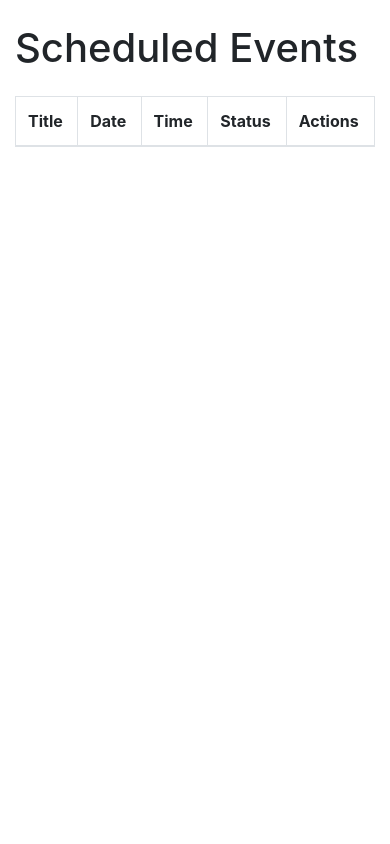
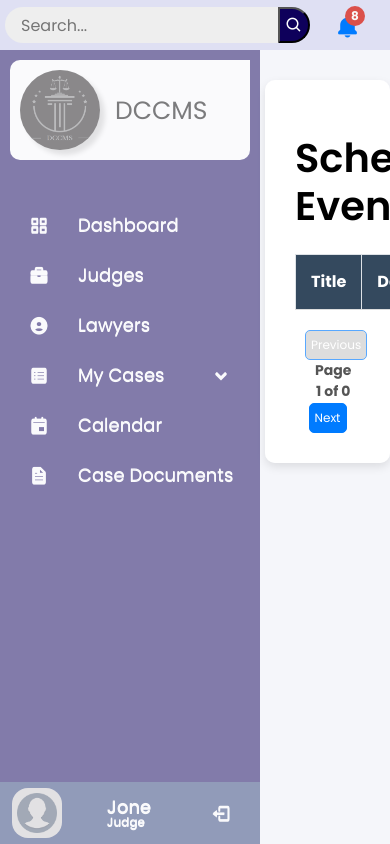
Before and after one commit to Hanana01/Court-System, a Flask app: page /judge/scheduled-events in a window 390 px wide. Run offline with Flask 2, Linux system fonts and the light colour scheme; data that the repository does not hold is empty; some libraries are stand-ins or nearby versions.

Commit message:
finished calendar

```diff
--- a/backend/judge/routes.py
+++ b/backend/judge/routes.py
@@ -3,10 +3,6 @@
 from datetime import timedelta
 
 judge_bp = Blueprint('judge', __name__, template_folder='../../frontend/templates/judge')
-
-@judge_bp.route('/scheduled-events')
-def scheduled_events():
-    return render_template('scheduled_event.html')
 
 @judge_bp.route('/')
 def judge_index():
@@ -15,6 +11,10 @@
 @judge_bp.route('/calendar')
 def judge_calendar():
     return render_template('judge_calendar.html')
+
+@judge_bp.route('/scheduled-events')
+def scheduled_events():
+    return render_template('scheduled_event.html')
 
 @judge_bp.route('/api/events', methods=['GET', 'POST'])
 def events():
@@ -66,7 +66,7 @@
         db.rollback()
         return jsonify({'error': str(e)}), 500
 
-@judge_bp.route('/api/events/<int:event_id>', methods=['PUT'])
+@judge_bp.route('/api/editevents/<int:event_id>', methods=['PUT'])
 def edit_event(event_id):
     db = mysql.connection
     cursor = db.cursor()
@@ -74,10 +74,14 @@
     title = data.get('title')
     event_date = data.get('event_date')
     event_time = data.get('event_time')
+
+    # Set the status to 'scheduled' when the event is edited
+    status = 'scheduled'
+
     try:
         cursor.execute(
-            "UPDATE events SET title = %s, event_date = %s, event_time = %s WHERE id = %s",
-            (title, event_date, event_time, event_id)
+            "UPDATE events SET title = %s, event_date = %s, event_time = %s, status = %s WHERE id = %s",
+            (title, event_date, event_time, status, event_id)
         )
         db.commit()
         return jsonify({'message': 'Event updated successfully'})
--- /dev/null
+++ b/frontend/static/styles/judge/events.css
@@ -0,0 +1,89 @@
+/* General Styles */
+* {
+    margin: 0;
+    padding: 0;
+    box-sizing: border-box;
+    font-family: 'Poppins', sans-serif;
+}
+
+body {
+    background-color: #f5f6fa;
+    color: #333;
+}
+
+/* Styling for the Container */
+.container {
+    margin-top: 80px;
+    background: white;
+    margin-left: 265px; /* Adjusted for the sidebar */
+    padding: 30px;
+    border-radius: 10px;
+    box-shadow: 0 4px 10px rgba(0, 0, 0, 0.1);
+    width: calc(100% - 265px); /* Adjust container width to fit next to the sidebar */
+    overflow-x: auto; /* Ensure horizontal scrolling if content overflows */
+}
+
+/* Table Styling */
+table.table {
+    width: 100%; /* Make sure the table takes the full width of the container */
+    border-collapse: collapse;
+    border-spacing: 0;
+    font-family: Arial, sans-serif;
+    background-color: #fff;
+}
+
+table.table th,
+table.table td {
+    padding: 15px;
+    text-align: left;
+    border-bottom: 1px solid #ddd;
+}
+
+table.table th {
+    background-color: #34495e;
+    color: white;
+    font-weight: bold;
+}
+
+table.table tbody tr:nth-child(even) {
+    background-color: #f2f2f2;
+}
+
+/* Table Actions Styling */
+.table .actions {
+    display: flex;
+    justify-content: space-between;
+}
+
+.table .btn {
+    margin: 0 5px;
+    font-size: 0.9rem;
+}
+
+.edit-btn {
+    background-color: #536dff;
+    color: white;
+}
+
+.finish-btn {
+    background-color: #32900a;
+    color: white;
+}
+
+.delete-btn {
+    background-color: #e74c3c;
+    color: white;
+}
+
+/* Button Hover Effects */
+.btn:hover {
+    opacity: 0.9;
+}
+
+h1.my-4 {
+    font-size: 2.5rem;
+    color: #000000;
+    font-weight: 600;
+    text-align: center;
+    margin-bottom: 30px;
+}
--- a/frontend/templates/admin/index_admin.html
+++ b/frontend/templates/admin/index_admin.html
@@ -2,7 +2,7 @@
 <html lang="en" dir="ltr">
     <head>
         <meta charset="UTF-8">
-        <title>DCCMS</title>
+        <title>DCCMS - Admin</title>
         <link rel="stylesheet" href="../static/index.css">
         <!-- Boxicons -->
         <link href='https://unpkg.com/boxicons@2.0.9/css/boxicons.min.css' rel='stylesheet'>
--- a/frontend/templates/judge/index_judge.html
+++ b/frontend/templates/judge/index_judge.html
@@ -2,7 +2,7 @@
 <html lang="en" dir="ltr">
     <head>
         <meta charset="UTF-8">
-        <title>DCCMS</title>
+        <title>DCCMS - Judge</title>
         <link rel="stylesheet" href="../static/index.css">
         <!-- Boxicons -->
         <link href='https://unpkg.com/boxicons@2.0.9/css/boxicons.min.css' rel='stylesheet'>
@@ -23,6 +23,7 @@
                 <span class="num">8</span>
             </a>
         </nav>
+
         <div class="sidebar close">
             <div class="logo-details">
                 <img class="logo" src="../static/images/myLogo1.png" alt="Logo" />
@@ -46,8 +47,6 @@
                         <i class='bx bxs-user-circle'></i>
                         <span class="link-name">Lawyers</span>
                     </a>
-
-            </li>
                 </li>
                 <li>
                     <div class="icon-link">
@@ -64,7 +63,7 @@
                     </ul>
                 </li>
                 <li>
-                <a href="#" id="calendar">
+                    <a href="#" id="calendar-link">
                         <i class='bx bxs-calendar-event'></i>
                         <span class="link-name">Calendar</span>
                     </a>
@@ -84,17 +83,20 @@
                             <div class="profile_name">Jone</div>
                             <div class="job">Judge</div>
                         </div>
-            <i class ='bx bx-log-out logout' ></i>
+                        <i class ='bx bx-log-out logout'></i>
                     </div>
                 </li>
             </ul>
         </div>
+
         <main>
             <div id="content">
-                <!-- Content from all html will be loaded here -->
+                <!-- Content will be loaded here -->
             </div>
         </main>
+
         <script>
+          // Function to load pages via Ajax
           function loadPage(page, url) {
                 history.pushState({ page: page }, page, url);
                 fetch(url)
@@ -105,16 +107,11 @@
                     .catch(error => console.error('Error loading the page:', error));
             }
 
-            document.getElementById('calendar').addEventListener('click', function(event) {
+            // Event listener for Calendar link
+            document.getElementById('calendar-link').addEventListener('click', function(event) {
                 event.preventDefault();
                 loadPage('judge_calendar', '/judge/calendar');
             });
-
-
-
         </script>
-
     </body>
-
-
 </html>
--- a/frontend/templates/judge/scheduled_event.html
+++ b/frontend/templates/judge/scheduled_event.html
@@ -3,12 +3,61 @@
 <head>
     <meta charset="UTF-8">
     <meta name="viewport" content="width=device-width, initial-scale=1.0">
-    <title>Scheduled Events</title>
+    <link rel="icon" href="../static/images/favicon.ico" type="image/x-icon">
+    <title>DCCMS - Scheduled Events</title>
     <link rel="stylesheet" href="https://cdnjs.cloudflare.com/ajax/libs/bootstrap/4.5.2/css/bootstrap.min.css">
+    <link rel="stylesheet" href="../static/styles/judge/events.css">
     <script src="https://cdnjs.cloudflare.com/ajax/libs/jquery/3.5.1/jquery.min.js"></script>
     <script src="https://cdnjs.cloudflare.com/ajax/libs/bootstrap/4.5.2/js/bootstrap.min.js"></script>
+    <style>
+        .status-scheduled {
+            color: blue;
+
+        }
+
+        .status-finished {
+            color: green;
+
+        }
+
+        /* Center the pagination controls */
+        .pagination-controls {
+            text-align: center;
+            margin-top: 20px;
+        }
+
+        .pagination-controls .btn {
+            font-size: 12px;
+            padding: 5px;
+            margin: 0 10px;
+            border-radius: 5px;
+            transition: background-color 0.3s ease;
+        }
+
+        /* Styling for disabled buttons */
+        .pagination-controls .btn:disabled {
+            background-color: #ccc;
+            cursor: not-allowed;
+        }
+
+        /* Hover effect for enabled buttons */
+        .pagination-controls .btn:hover:not(:disabled) {
+            background-color: #406bf9;
+            color: white;
+        }
+
+        /* Styling the page info text */
+        #page-info {
+            font-size: 14px;
+            font-weight: bold;
+            margin: 0 20px;
+            display: inline-block;
+            color: #555;
+        }
+    </style>
 </head>
 <body>
+    {% include 'index_judge.html' %}
     <div class="container">
         <h1 class="my-4">Scheduled Events</h1>
         <table class="table table-bordered">
@@ -25,66 +74,31 @@
                 <!-- Events will be inserted here by JavaScript -->
             </tbody>
         </table>
-    </div>
 
-    <!-- Edit Event Modal -->
-    <div class="modal fade" id="editEventModal" tabindex="-1" role="dialog" aria-labelledby="editEventModalLabel" aria-hidden="true">
-        <div class="modal-dialog" role="document">
-            <div class="modal-content">
-                <div class="modal-header">
-                    <h5 class="modal-title" id="editEventModalLabel">Edit Event</h5>
-                    <button type="button" class="close" data-dismiss="modal" aria-label="Close">
-                        <span aria-hidden="true">&times;</span>
-                    </button>
-                </div>
-                <div class="modal-body">
-                    <form id="editEventForm">
-                        <input type="hidden" id="editEventId">
-                        <div class="form-group">
-                            <label for="editEventTitle">Title</label>
-                            <input type="text" class="form-control" id="editEventTitle" required>
-                        </div>
-                        <div class="form-group">
-                            <label for="editEventDate">Date</label>
-                            <input type="date" class="form-control" id="editEventDate" required>
-                        </div>
-                        <div class="form-group">
-                            <label for="editEventTime">Time</label>
-                            <input type="time" class="form-control" id="editEventTime" required>
-                        </div>
-                        <button type="submit" class="btn btn-primary">Save Changes</button>
-                    </form>
-                </div>
-            </div>
+        <!-- Pagination controls -->
+        <div class="pagination-controls">
+            <button id="prev-btn" class="btn btn-primary" disabled>Previous</button>
+            <span id="page-info"></span>
+            <button id="next-btn" class="btn btn-primary">Next</button>
         </div>
     </div>
 
     <script>
         $(document).ready(function() {
+            const rowsPerPage = 8; // Number of rows per page
+            let currentPage = 1;
+            let totalRows = 0;
+            let eventsData = [];
+
             function loadEvents() {
                 $.ajax({
                     url: '/judge/api/events',
                     method: 'GET',
                     success: function(events) {
-                        var tableBody = $('#events-table-body');
-                        tableBody.empty(); // Clear any existing content
-                        events.forEach(function(event) {
-                            var eventDate = new Date(event.event_date).toDateString();
-                            var row = '<tr>' +
-                                '<td>' + event.title + '</td>' +
-                                '<td>' + eventDate + '</td>' +
-                                '<td>' + event.event_time + '</td>' +
-                                '<td>' + event.status + '</td>' +
-                                '<td>' ;
-                                    if (event.status !== 'finished') {
-                                row += '<button class="btn btn-primary btn-sm edit-btn" data-id="' + event.id + '">Edit</button> ' +
-                                       '<button class="btn btn-success btn-sm finish-btn" data-id="' + event.id + '">Finish</button> ';
-                            }
-                            row += '<button class="btn btn-danger btn-sm delete-btn" data-id="' + event.id + '">Delete</button>' +
-                                   '</td>' +
-                                   '</tr>';
-                            tableBody.append(row);
-                        });
+                        eventsData = events; // Save the events data
+                        totalRows = events.length;
+                        updateTable();
+                        updatePaginationControls();
                     },
                     error: function() {
                         alert('Failed to load events.');
@@ -92,52 +106,78 @@
                 });
             }
 
+            function updateTable() {
+                var tableBody = $('#events-table-body');
+                tableBody.empty(); // Clear any existing content
+
+                // Calculate the starting and ending index for the current page
+                const start = (currentPage - 1) * rowsPerPage;
+                const end = Math.min(start + rowsPerPage, totalRows);
+
+                // Display only the events for the current page
+                for (let i = start; i < end; i++) {
+                    const event = eventsData[i];
+                    var eventDate = new Date(event.event_date).toDateString();
+                    var statusClass = event.status === 'finished' ? 'status-finished' : 'status-scheduled';
+                    var row = '<tr>' +
+                        '<td>' + event.title + '</td>' +
+                        '<td>' + eventDate + '</td>' +
+                        '<td>' + event.event_time + '</td>' +
+                        '<td class="' + statusClass + '">' + event.status + '</td>' +
+                        '<td>';
+
+                    if (event.status !== 'finished') {
+                        row += '<button class="btn btn-success btn-sm finish-btn" data-id="' + event.id + '">Finish</button> ';
+                        row += '<button class="btn btn-primary btn-sm edit-btn" data-id="' + event.id + '">Edit</button> ';
+                    }
+
+                    row += '<button class="btn btn-danger btn-sm delete-btn" data-id="' + event.id + '">Delete</button>' +
+                        '</td>' +
+                        '</tr>';
+                    tableBody.append(row);
+                }
+            }
+
+            function updatePaginationControls() {
+                const totalPages = Math.ceil(totalRows / rowsPerPage);
+
+                $('#page-info').text(`Page ${currentPage} of ${totalPages}`);
+
+                // Enable or disable the "Previous" button
+                if (currentPage === 1) {
+                    $('#prev-btn').attr('disabled', true);
+                } else {
+                    $('#prev-btn').attr('disabled', false);
+                }
+
+                // Enable or disable the "Next" button
+                if (currentPage === totalPages) {
+                    $('#next-btn').attr('disabled', true);
+                } else {
+                    $('#next-btn').attr('disabled', false);
+                }
+            }
+
+            // Load events when the page loads
             loadEvents();
 
-            // Event listener for the edit button
-    $(document).on('click', '.edit-btn', function() {
-        var eventId = $(this).data('id');
-        $.ajax({
-            url: '/judge/api/events/' + eventId,
-            method: 'GET',
-            success: function(event) {
-                $('#editEventId').val(event.id);
-                $('#editEventTitle').val(event.title);
-                $('#editEventDate').val(event.event_date);
-                $('#editEventTime').val(event.event_time);
-                $('#editEventModal').modal('show');
-            },
-            error: function() {
-                alert('Failed to load event details.');
-            }
-        });
-    });
+            // Next button click event
+            $('#next-btn').on('click', function() {
+                if ((currentPage * rowsPerPage) < totalRows) {
+                    currentPage++;
+                    updateTable();
+                    updatePaginationControls();
+                }
+            });
 
-    // Save changes when the form is submitted
-    $('#editEventForm').submit(function(event) {
-        event.preventDefault();
-        var eventId = $('#editEventId').val();
-        var updatedEvent = {
-            title: $('#editEventTitle').val(),
-            event_date: $('#editEventDate').val(),
-            event_time: $('#editEventTime').val()
-        };
-
-        $.ajax({
-            url: '/judge/api/events/' + eventId,
-            method: 'PUT',
-            contentType: 'application/json',
-            data: JSON.stringify(updatedEvent),
-            success: function(response) {
-                $('#editEventModal').modal('hide');
-                loadEvents();
-                alert('Event updated successfully');
-            },
-            error: function() {
-                alert('Failed to update event.');
-            }
-        });
-    });
+            // Previous button click event
+            $('#prev-btn').on('click', function() {
+                if (currentPage > 1) {
+                    currentPage--;
+                    updateTable();
+                    updatePaginationControls();
+                }
+            });
 
             // Mark event as finished
             $(document).on('click', '.finish-btn', function() {
@@ -156,6 +196,56 @@
                     }
                 });
             });
+
+           // Edit event
+$(document).on('click', '.edit-btn', function() {
+    var eventId = $(this).data('id');
+    var event = eventsData.find(event => event.id === eventId); // Get event data
+
+    // Prompt the user for new title, date, and time
+    var newTitle = prompt('Enter new event title:', event.title);
+    if (!newTitle) return; // Exit if no title is provided
+
+    var newDate = prompt('Enter new event date (YYYY-MM-DD):', event.event_date);
+    if (!newDate) return; // Exit if no date is provided
+
+    var newTime = prompt('Enter new event time (HH:MM):', event.event_time);
+    if (!newTime) return; // Exit if no time is provided
+
+    // Validate the date and time formats
+    var datePattern = /^\d{4}-\d{2}-\d{2}$/; // Simple YYYY-MM-DD pattern
+    var timePattern = /^([0-1]?[0-9]|2[0-3]):[0-5][0-9]$/; // HH:MM pattern
+
+    if (!datePattern.test(newDate)) {
+        alert('Invalid date format. Please enter the date as YYYY-MM-DD.');
+        return;
+    }
+
+    if (!timePattern.test(newTime)) {
+        alert('Invalid time format. Please enter the time as HH:MM.');
+        return;
+    }
+
+    // Send the updated data to the server via AJAX PUT request
+    $.ajax({
+        url: '/judge/api/editevents/' + eventId,
+        method: 'PUT',
+        contentType: 'application/json',
+        data: JSON.stringify({
+            title: newTitle,
+            event_date: newDate,
+            event_time: newTime
+        }),
+        success: function(response) {
+            alert('Event updated successfully');
+            loadEvents(); // Reload events to reflect the updated data
+        },
+        error: function() {
+            alert('Failed to update the event.');
+        }
+    });
+});
+
 
             // Delete event
             $(document).on('click', '.delete-btn', function() {
```
Also changed, not shown: frontend/static/styles/judge/calendar.css (+67 -0 lines), frontend/templates/judge/judge_calendar.html (+17 -30 lines). Lines whose indentation alone changed are shown as unchanged.
